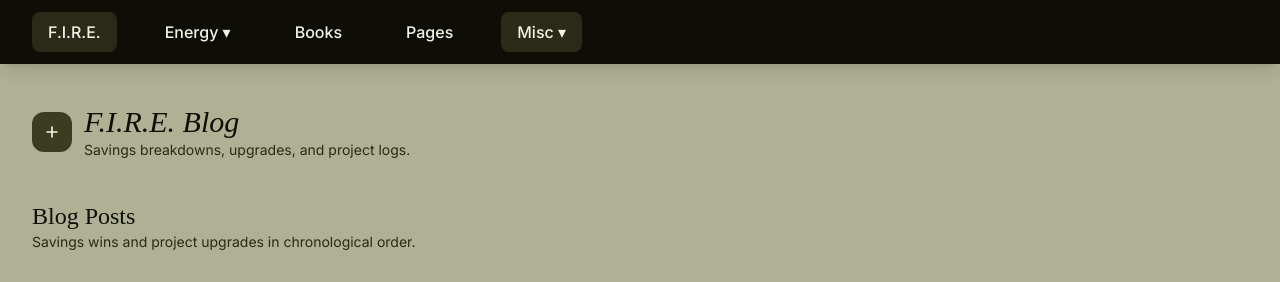
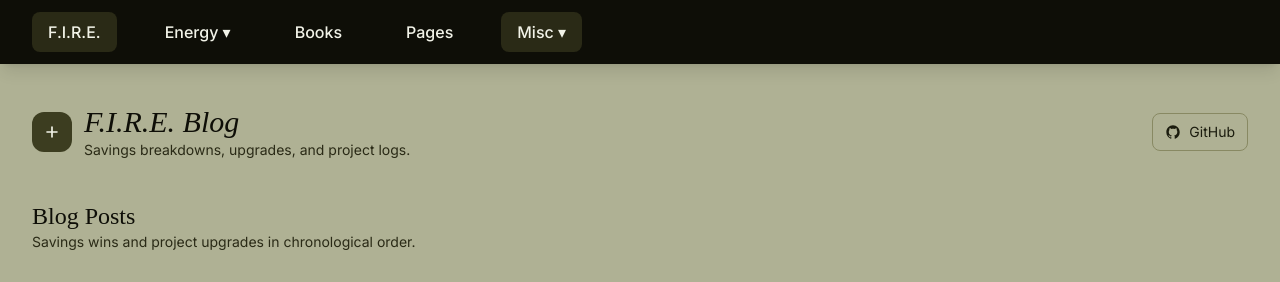
Before and after one commit to techmore/techmore.github.io, a Jekyll site: the page built from index.html, in a window 1280 px wide and 900 px high. Shown: the top 282 px of the window. Built offline with Jekyll 4.4.1, drawn with Linux system fonts in a browser that asks for light colours; nearby versions of some CDN libraries; some web fonts are replaced.

Commit message:
Add GitHub link in header

```diff
--- a/index.html
+++ b/index.html
@@ -7,7 +7,7 @@ title: F.I.R.E. - Techmore
     <!-- Command Bar -->
     <section class="py-10">
         <div class="max-w-7xl mx-auto px-4 sm:px-6 lg:px-8">
-            <div class="flex flex-col gap-4 lg:flex-row lg:items-center lg:gap-6">
+            <div class="flex flex-col gap-4 lg:flex-row lg:items-center lg:justify-between lg:gap-6">
                 <div class="flex items-center gap-3">
                     <div class="w-10 h-10 bg-olive-700 rounded-xl flex items-center justify-center text-olive-50">
                         <svg class="w-5 h-5" fill="none" stroke="currentColor" viewBox="0 0 24 24">
@@ -19,6 +19,12 @@ title: F.I.R.E. - Techmore
                         <p class="text-sm text-olive-800">Savings breakdowns, upgrades, and project logs.</p>
                     </div>
                 </div>
+                <a href="https://github.com/techmore/techmore.github.io" class="inline-flex items-center gap-2 bg-olive-300 rounded-lg border border-olive-400 px-3 py-2 text-sm text-olive-900 hover:bg-olive-400 transition-colors" aria-label="Techmore GitHub">
+                    <svg class="w-4 h-4" viewBox="0 0 24 24" fill="currentColor" aria-hidden="true">
+                        <path d="M12 2C6.48 2 2 6.58 2 12.26c0 4.52 2.87 8.35 6.84 9.7.5.1.68-.22.68-.48l-.01-1.7c-2.78.62-3.37-1.2-3.37-1.2-.45-1.2-1.1-1.52-1.1-1.52-.9-.64.07-.63.07-.63 1 .07 1.53 1.06 1.53 1.06.9 1.56 2.36 1.11 2.94.85.09-.67.35-1.11.64-1.36-2.22-.26-4.55-1.15-4.55-5.1 0-1.13.39-2.06 1.03-2.78-.1-.26-.45-1.31.1-2.72 0 0 .84-.27 2.75 1.05.8-.23 1.66-.35 2.51-.35.85 0 1.71.12 2.51.35 1.9-1.32 2.74-1.05 2.74-1.05.56 1.41.21 2.46.11 2.72.64.72 1.03 1.65 1.03 2.78 0 3.96-2.34 4.84-4.57 5.09.36.32.69.95.69 1.92l-.01 2.85c0 .27.18.59.69.48 3.97-1.35 6.84-5.18 6.84-9.7C22 6.58 17.52 2 12 2z"/>
+                    </svg>
+                    GitHub
+                </a>
 
             </div>
 
```
